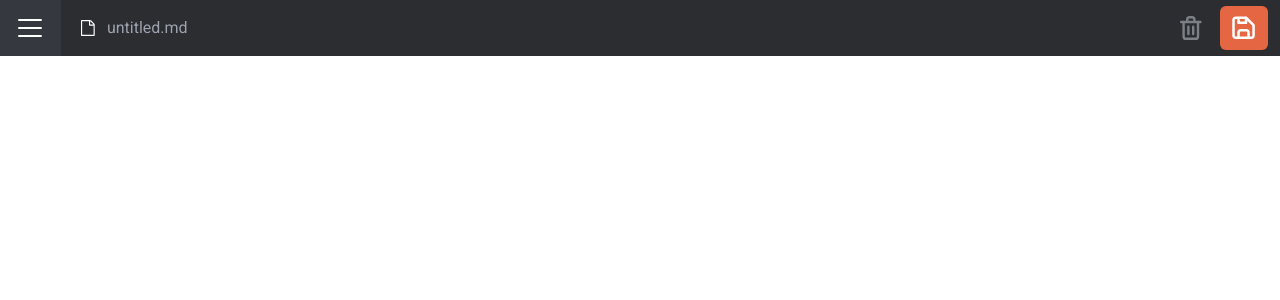
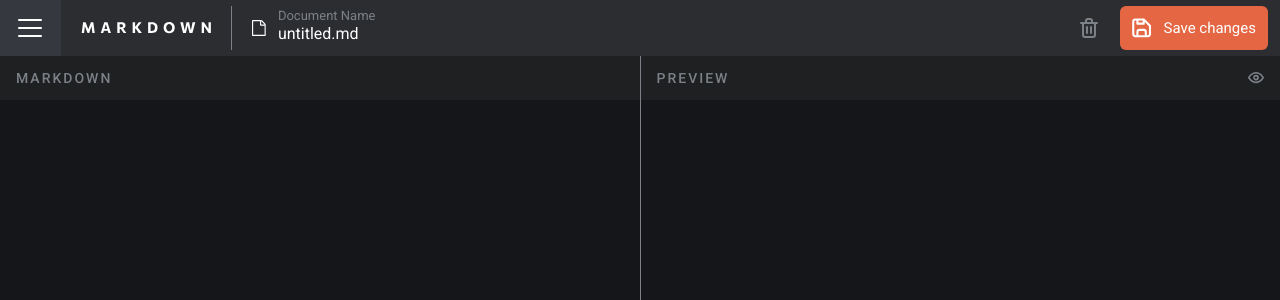
Before and after one commit to kathlenetajonera/in-browser-markdown-editor, a React (Vite) app: page / in a window 1280 px wide. Shown: the top 300 px of the page. Built offline with nearby package versions, Linux system fonts and the light colour scheme.

Commit message:
feat: initial responsive

```diff
--- a/src/App.tsx
+++ b/src/App.tsx
@@ -1,9 +1,11 @@
 import Header from './components/Header';
+import Content from './components/Content';
 
 function App() {
     return (
-        <div>
+        <div className="font-roboto">
             <Header />
+            <Content />
         </div>
     );
 }
--- /dev/null
+++ b/src/components/Content/index.tsx
@@ -0,0 +1,16 @@
+import { useState } from 'react';
+import Preview from '../Preview';
+import TextEditor from '../TextEditor';
+
+const Content = () => {
+    const [isPreview, setIsPreview] = useState(false);
+
+    return (
+        <div className="flex flex-col h-[calc(100vh-56px)] md:flex-row">
+            <TextEditor isPreview={isPreview} setIsPreview={setIsPreview} />
+            <Preview isPreview={isPreview} setIsPreview={setIsPreview} />
+        </div>
+    );
+};
+
+export default Content;
--- /dev/null
+++ b/src/components/ContentContainer/index.tsx
@@ -0,0 +1,9 @@
+type Props = {
+    children: JSX.Element;
+};
+
+const ContentContainer = ({ children }: Props) => {
+    return <div className="bg-black h-full py-3 px-4">{children}</div>;
+};
+
+export default ContentContainer;
--- /dev/null
+++ b/src/components/ContentHeader/index.tsx
@@ -0,0 +1,27 @@
+type Props = {
+    title: string;
+    icon?: string;
+    handleIconClick?: () => void;
+    iconStyles?: string;
+};
+
+const ContentHeader = ({ title, icon, handleIconClick, iconStyles }: Props) => {
+    return (
+        <div className="flex items-center justify-between py-3 px-4 bg-[#1e2022]">
+            <h3 className="text-sm text-gray-text font-medium tracking-[2px]">
+                {title}
+            </h3>
+
+            {icon && (
+                <span
+                    className={`cursor-pointer ${iconStyles}`}
+                    onClick={handleIconClick}
+                >
+                    <img src={icon} alt={title} />
+                </span>
+            )}
+        </div>
+    );
+};
+
+export default ContentHeader;
--- a/src/components/DeleteIcon/index.tsx
+++ b/src/components/DeleteIcon/index.tsx
@@ -1,12 +1,12 @@
 const DeleteIcon = () => {
     return (
-        <div className="block cursor-pointer mr-4 fill-gray-text transition-[fill] hover:fill-orange">
+        <div className="block cursor-pointer mr-4 md:mr-5 fill-gray-text transition-[fill] hover:fill-orange">
             <svg
                 width="18"
                 height="20"
                 xmlns="http://www.w3.org/2000/svg"
                 viewBox="0 0 20 20"
-                className="w-6 h-6"
+                className="w-6 h-6 md:w-5 md:h-5"
             >
                 <path d="M7 16a1 1 0 0 0 1-1V9a1 1 0 1 0-2 0v6a1 1 0 0 0 1 1ZM17 4h-4V3a3 3 0 0 0-3-3H8a3 3 0 0 0-3 3v1H1a1 1 0 1 0 0 2h1v11a3 3 0 0 0 3 3h8a3 3 0 0 0 3-3V6h1a1 1 0 0 0 0-2ZM7 3a1 1 0 0 1 1-1h2a1 1 0 0 1 1 1v1H7V3Zm7 14a1 1 0 0 1-1 1H5a1 1 0 0 1-1-1V6h10v11Zm-3-1a1 1 0 0 0 1-1V9a1 1 0 0 0-2 0v6a1 1 0 0 0 1 1Z" />
             </svg>
--- a/src/components/Header/index.tsx
+++ b/src/components/Header/index.tsx
@@ -1,4 +1,5 @@
 import Burger from '../Burger';
+import Logo from '../Logo';
 import InputField from '../InputField';
 import DeleteIcon from '../DeleteIcon';
 import SaveButton from '../SaveButton';
@@ -9,7 +10,10 @@ const Header = () => {
             <Burger />
 
             <div className="flex justify-between basis-full h-full py-1.5 pr-3">
-                <InputField />
+                <div className="flex items-center">
+                    <Logo />
+                    <InputField />
+                </div>
 
                 <div className="flex items-center">
                     <DeleteIcon />
--- a/src/components/InputField/index.tsx
+++ b/src/components/InputField/index.tsx
@@ -4,11 +4,16 @@ const InputField = () => {
     return (
         <div className="flex items-center ml-5 mr-2">
             <img src={icon} alt="save" className="mr-3" />
-            <input
-                type="text"
-                placeholder="untitled.md"
-                className="font-roboto bg-transparent outline-none w-full text-white border-b-[1px] border-b-transparent transition-[border] focus:border-b-white"
-            />
+            <div>
+                <p className="hidden md:block text-gray-text text-[0.813rem] leading-[1]">
+                    Document Name
+                </p>
+                <input
+                    type="text"
+                    placeholder="untitled.md"
+                    className="font-roboto bg-transparent outline-none w-full text-white placeholder:text-white border-b-[1px] border-b-transparent transition-[border] focus:border-b-white md:w-[17.5rem]"
+                />
+            </div>
         </div>
     );
 };
--- /dev/null
+++ b/src/components/Logo/index.tsx
@@ -0,0 +1,11 @@
+import logo from '../../assets/icons/logo.svg';
+
+const Logo = () => {
+    return (
+        <span className="hidden lg:flex h-full items-center ml-5 pr-5 border-r-[1px] border-r-gray-text">
+            <img src={logo} alt="Markdown" className="" />
+        </span>
+    );
+};
+
+export default Logo;
--- /dev/null
+++ b/src/components/Preview/index.tsx
@@ -0,0 +1,32 @@
+import ContentHeader from '../ContentHeader';
+import ContentContainer from '../ContentContainer';
+import hideIcon from '../../assets/icons/icon-hide-preview.svg';
+import viewIcon from '../../assets/icons/icon-show-preview.svg';
+
+type Props = {
+    isPreview: boolean;
+    setIsPreview: (val: boolean) => void;
+};
+
+const Preview = ({ isPreview, setIsPreview }: Props) => {
+    const handleIconClick = () => setIsPreview(!isPreview);
+
+    return (
+        <div
+            className={`flex-1 h-full ${
+                isPreview ? 'flex flex-col' : 'hidden md:flex md:flex-col'
+            }`}
+        >
+            <ContentHeader
+                title="PREVIEW"
+                icon={isPreview ? hideIcon : viewIcon}
+                handleIconClick={handleIconClick}
+            />
+            <ContentContainer>
+                <></>
+            </ContentContainer>
+        </div>
+    );
+};
+
+export default Preview;
--- a/src/components/SaveButton/index.tsx
+++ b/src/components/SaveButton/index.tsx
@@ -3,7 +3,10 @@ import icon from '../../assets/icons/icon-save.svg';
 const SaveButton = () => {
     return (
         <div className="inline-flex items-center justify-center w-full h-full bg-orange p-3 rounded-md cursor-pointer transition-[background] hover:bg-[#f39765]">
-            <img src={icon} alt="save" className="block w-6" />
+            <img src={icon} alt="save" className="block w-6 md:w-5" />
+            <p className="hidden md:block text-white text-[0.938rem] ml-3">
+                Save changes
+            </p>
         </div>
     );
 };
--- /dev/null
+++ b/src/components/TextEditor/index.tsx
@@ -0,0 +1,32 @@
+import ContentHeader from '../ContentHeader';
+import ContentContainer from '../ContentContainer';
+import viewIcon from '../../assets/icons/icon-show-preview.svg';
+
+type Props = {
+    isPreview: boolean;
+    setIsPreview: (val: boolean) => void;
+};
+
+const TextEditor = ({ isPreview, setIsPreview }: Props) => {
+    const handleIconClick = () => setIsPreview(true);
+
+    return (
+        <div
+            className={`flex-1 h-full ${
+                isPreview ? 'hidden' : 'flex flex-col'
+            } md:border-r-[1px] md:border-r-gray-text`}
+        >
+            <ContentHeader
+                title="MARKDOWN"
+                icon={viewIcon}
+                handleIconClick={handleIconClick}
+                iconStyles="md:hidden"
+            />
+            <ContentContainer>
+                <textarea className="font-roboto-mono text-lighter-gray text-sm outline-none bg-black w-full h-full resize-none"></textarea>
+            </ContentContainer>
+        </div>
+    );
+};
+
+export default TextEditor;
```
